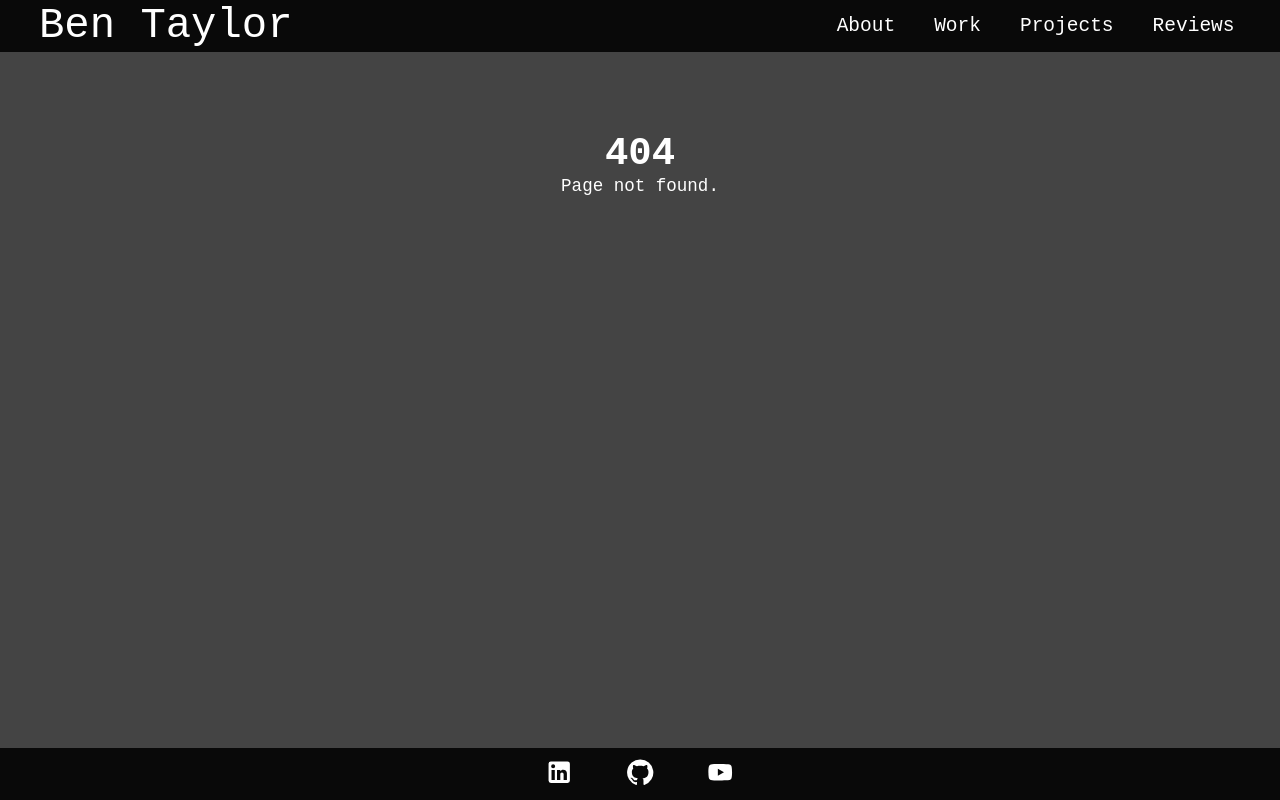
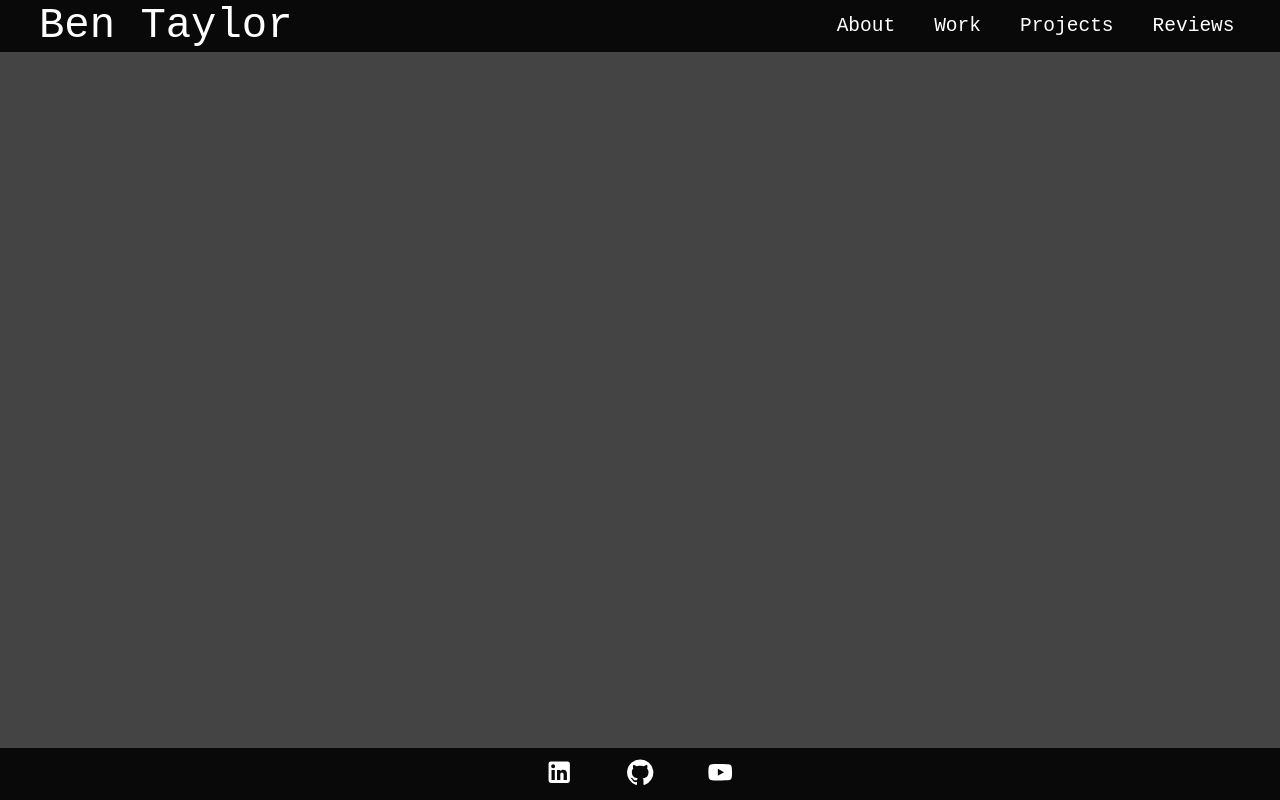
Before and after one commit to BenTaylor25/WebPortfolio2023, a React (Vite) app in the folder web-portfolio-2023/: page /WebPortfolio2023/reviews/books in a window 1280 px wide. Before the commit this address had no page. Built offline with nearby package versions, Linux system fonts and the light colour scheme.

Commit message:
ReviewPage page

```diff
--- a/web-portfolio-2023/src/App.tsx
+++ b/web-portfolio-2023/src/App.tsx
@@ -8,6 +8,7 @@ import About from "./components/pages/About";
 import Work from "./components/pages/Work";
 import Projects from "./components/pages/Projects";
 import Reviews from "./components/pages/Reviews";
+import ReviewPage from "./components/pages/ReviewPage";
 import NotFound from "./components/pages/NotFound";
 import './App.scss'
 import './components/pages/_AllPages.scss'
@@ -27,6 +28,8 @@ export default function App() {
           <Route path="/WebPortfolio2023/work" element={<Work />}></Route>
           <Route path="/WebPortfolio2023/projects" element={<Projects />}></Route>
           <Route path="/WebPortfolio2023/reviews" element={<Reviews />}></Route>
+          <Route path="/WebPortfolio2023/reviews/books" element={<ReviewPage page="books" />}></Route>
+          <Route path="/WebPortfolio2023/reviews/games" element={<ReviewPage page="games" />}></Route>
           <Route path="*" element={<NotFound />}></Route>
         </Routes>
       </BrowserRouter>
--- /dev/null
+++ b/web-portfolio-2023/src/components/pages/ReviewPage.tsx
@@ -0,0 +1,13 @@
+
+type Props = {
+    page: "books" | "games";
+}
+
+export default function ReviewPage({page}: Props) {
+
+    return (
+        <main>
+
+        </main>
+    );
+}
```
